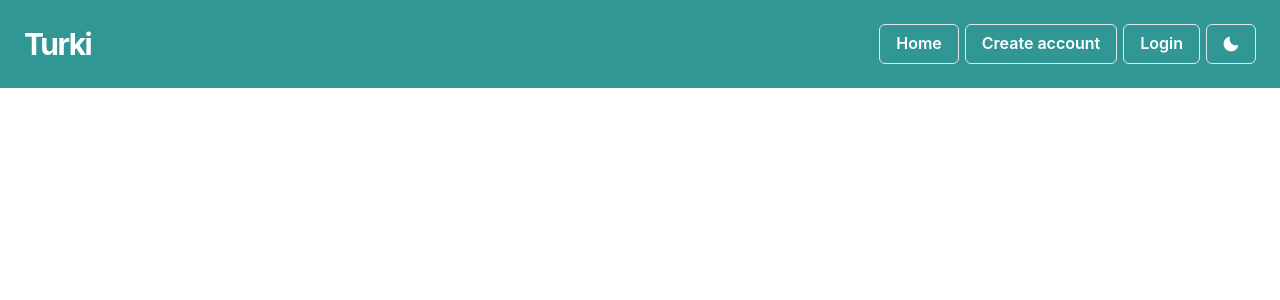
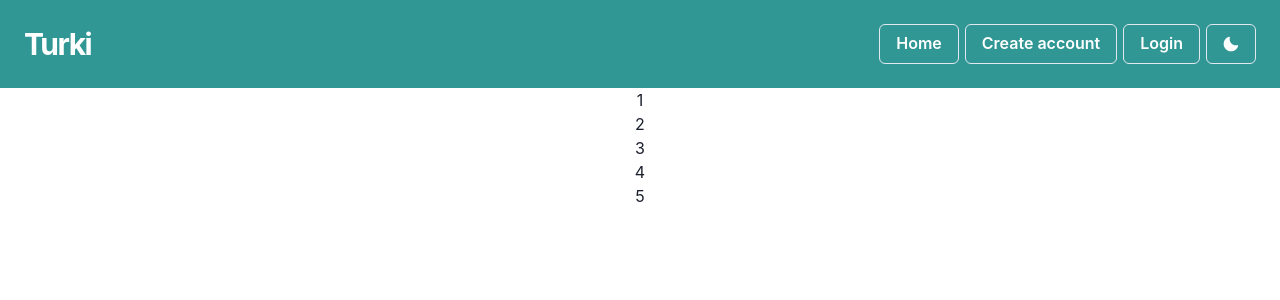
Before and after one commit to turkiBash/firebase-chakra, a React (Create React App) app: page / in a window 1280 px wide. Shown: the top 300 px of the page. Built offline with nearby package versions, Linux system fonts and the light colour scheme.

Commit message:
some minor changes

```diff
--- a/src/components/Login.js
+++ b/src/components/Login.js
@@ -28,7 +28,7 @@ const Login = () => {
                             <Input type="Password" placeholder="Password" variant="filled" mb="6px" value={password} onChange={(e) => setPassword(e.target.value)}/>
                             <Button onClick={handleOnClick}  textAlign="center" colorScheme="teal" height="2.5rem" rounded="1vh" mr="4px">Log In</Button>
                         <Button textAlign="center" colorScheme="teal" height="2.5rem" rounded="1vh" onClick="ResetPassword" type="reset" mr="4px">reset</Button>
-                        <p>{errorMessage}</p>
+                        <span>{errorMessage}</span>
                     </form>
                 </Heading>
             </Flex>
--- a/src/components/Navbar.js
+++ b/src/components/Navbar.js
@@ -1,4 +1,4 @@
-import React, {useState} from "react";
+import React from "react";
 import {
     Box,
     Stack,
@@ -6,19 +6,11 @@ import {
     Flex,
     Button, useColorMode
 } from "@chakra-ui/react";
-import { HamburgerIcon, MoonIcon, SunIcon } from "@chakra-ui/icons";
+import { MoonIcon, SunIcon } from "@chakra-ui/icons";
 import {Link} from "react-router-dom";
 
 
 const Navbar = () => {
-    const { isOpen, setIsOpen} = useState(false);
-
-
-    const handleToggle = () => {
-        (isOpen ? setIsOpen(true): setIsOpen(false));
-    }
-
-
     const {colorMode, toggleColorMode} = useColorMode('');
 
 
@@ -40,13 +32,12 @@ const Navbar = () => {
                 </Heading>
             </Flex>
 
-            <Box  display={{ base: "block", md: "none" }} onClick={handleToggle}>
-                <HamburgerIcon />
+            <Box  display={{ base: "block", md: "none" }}>
             </Box>
 
             <Stack
                 direction={{ base: "column", md: "row" }}
-                display={{ base: isOpen ? "block" : "none", md: "flex" }}
+                display={{ base:"block", md: "flex" }}
                 width={{ base: "full", md: "auto" }}
                 alignItems="center"
                 flexGrow={1}
@@ -55,7 +46,7 @@ const Navbar = () => {
             </Stack>
 
             <Box
-                display={{ base: isOpen ? "block" : "none", md: "block" }}
+                display={{ base:"block" ,md: "block" }}
                 mt={{ base: 4, md: 0 }}
             >
                 <Button
@@ -97,4 +88,4 @@ const Navbar = () => {
     );
 };
 
-export default Navbar;
+export default Navbar
--- a/src/pages/Homepage.js
+++ b/src/pages/Homepage.js
@@ -1,22 +1,19 @@
-import {Container, Heading, HStack, VStack} from "@chakra-ui/react";
-
+import {Container, Grid, GridItem} from "@chakra-ui/react";
 const Homepage = () => {
     return (
         <Container>
-            <VStack>
-                <HStack>
-                    <Heading textAlign="center">
+            <Grid textAlign="center">
+                <GridItem>
+                    <h1>1</h1>
+                    <h1>2</h1>
+                    <h1>3</h1>
+                    <h1>4</h1>
+                    <h1>5</h1>
+                </GridItem>
+            </Grid>
 
-                    </Heading>
-                    <Heading textAlign="center">
 
-                    </Heading>
-                    <Heading textAlign="center">
-
-                    </Heading>
-                </HStack>
-            </VStack>
-            </Container>
+        </Container>
     )
 }
 export default Homepage;
```
